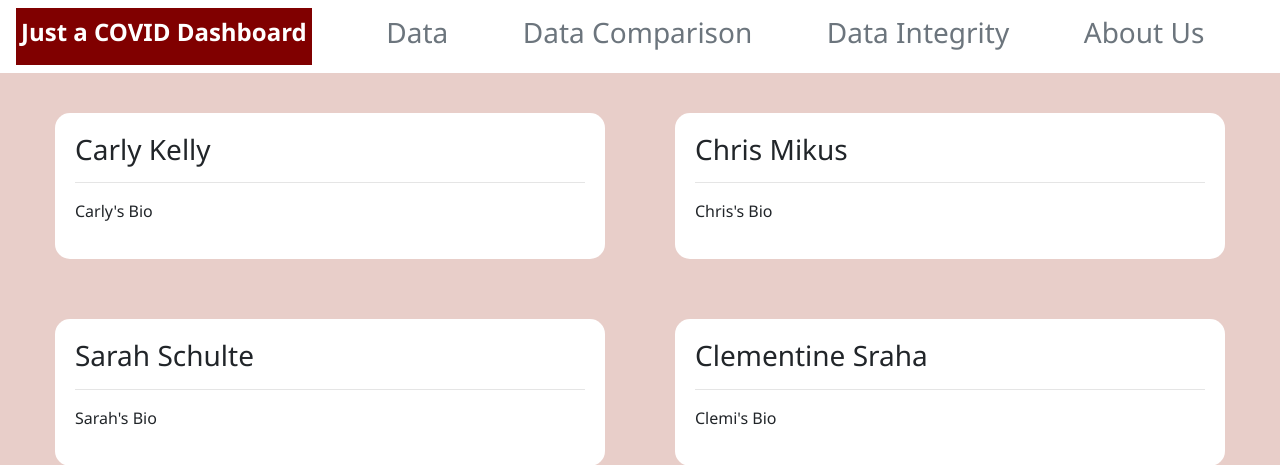
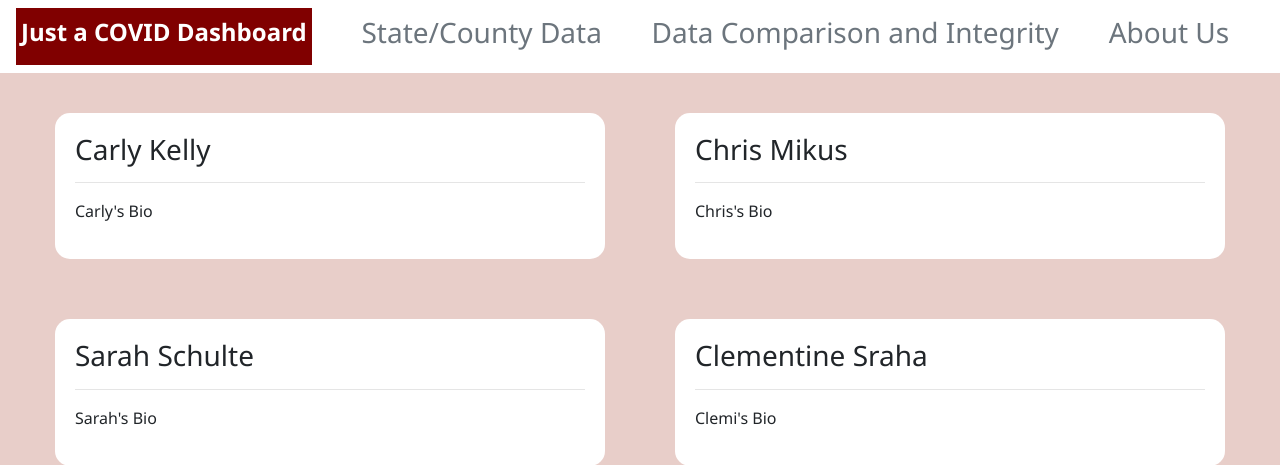
Before and after one commit to carlykelly/Covid-19-Project, a Flask app: page /about_index/ in a window 1280 px wide. Shown: the top 465 px of the page. Run offline with Flask 2, Linux system fonts and the light colour scheme; parts of the project's set-up code (start-up, migrations or seed data) failed here and were passed over; some libraries are stand-ins or nearby versions.

Commit message:
html updates

```diff
--- a/templates/about_index.html
+++ b/templates/about_index.html
@@ -63,21 +63,18 @@
                 <h1 id="logo">Just a COVID Dashboard</h1>
             </a>
             <a class='navbar-data-links mr-auto' href="{{ url_for('home') }}">
-                <h3 href="{{ url_for('home') }}">Data</h3>
+                <h3 href="{{ url_for('home') }}">State/County Data</h3>
             </a>
             <a class='navbar-data-links mr-auto' href="{{ url_for('honey_index') }}">
-                <h3 href="{{ url_for('honey_index') }}">Data Comparison</h3>
-            </a>
-            <a class='navbar-data-links mr-auto' href="{{ url_for('integrity_index') }}">
-                <h3 href="{{ url_for('integrity_index') }}">Data Integrity</h3>
+                <h3 href="{{ url_for('honey_index') }}">Data Comparison and Integrity</h3>
             </a>
             <a class='navbar-data-links mr-auto' href="{{ url_for('about_index') }}">
                 <h3 href="{{ url_for('about_index') }}">About Us</h3>
             </a>
         </nav>
         <!-- Hamburger -->
-        <nav class="hamburger navbar navbar-expand-lg navbar-light bg-light">
-            <a class="navbar-brand" href="WebDesignChallenge.html">Just a COVID Dashboard</a>
+        <nav class="hamburger navbar">
+            <a class="navbar-brand" href="#">Just a COVID Dashboard</a>
             <button class="hamburger navbar-toggler" type="button" data-toggle="collapse"
                 data-target="#navbarSupportedContent" aria-controls="navbarSupportedContent" aria-expanded="false"
                 aria-label="Toggle navigation">
@@ -87,19 +84,13 @@
                 <ul class="navbar-nav mr-auto">
                     <li class="nav-item active">
                         <a class='navbar-data-links mr-auto' href="{{ url_for('home') }}">
-                            <h3>Data</h3>
+                            <h3>State/County Data</h3>
                         </a>
                     </li>
                     <li class="nav-item active">
                         <a class='navbar-data-links mr-auto' href="{{ url_for('honey_index') }}">
-                            <h3 href="{{ url_for('honey_index') }}">Data Comparison</h3>
+                            <h3 href="{{ url_for('honey_index') }}">Data Comparison and Integrity</h3>
                         </a>
-                    </li>
-                    <li class="nav-item active">
-                        <a class='navbar-data-links mr-auto' href="{{ url_for('integrity_index') }}">
-                            <h3 href="{{ url_for('integrity_index') }}">Data Integrity</h3>
-                        </a>
-                    </li>
                     </li>
                     <li class="nav-item active">
                         <a class='navbar-data-links mr-auto' href="{{ url_for('about_index') }}">
```
Also changed, not shown: templates/honey_index.html (+6 -15 lines), templates/index.html (+6 -16 lines).
